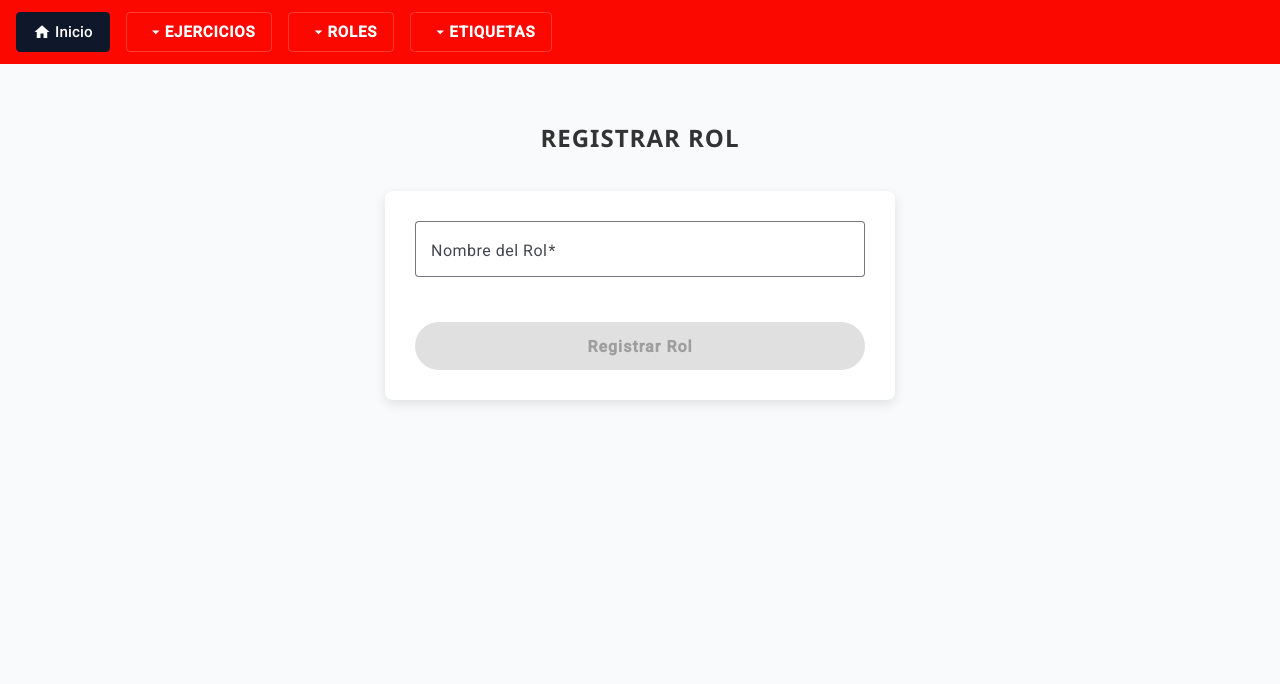
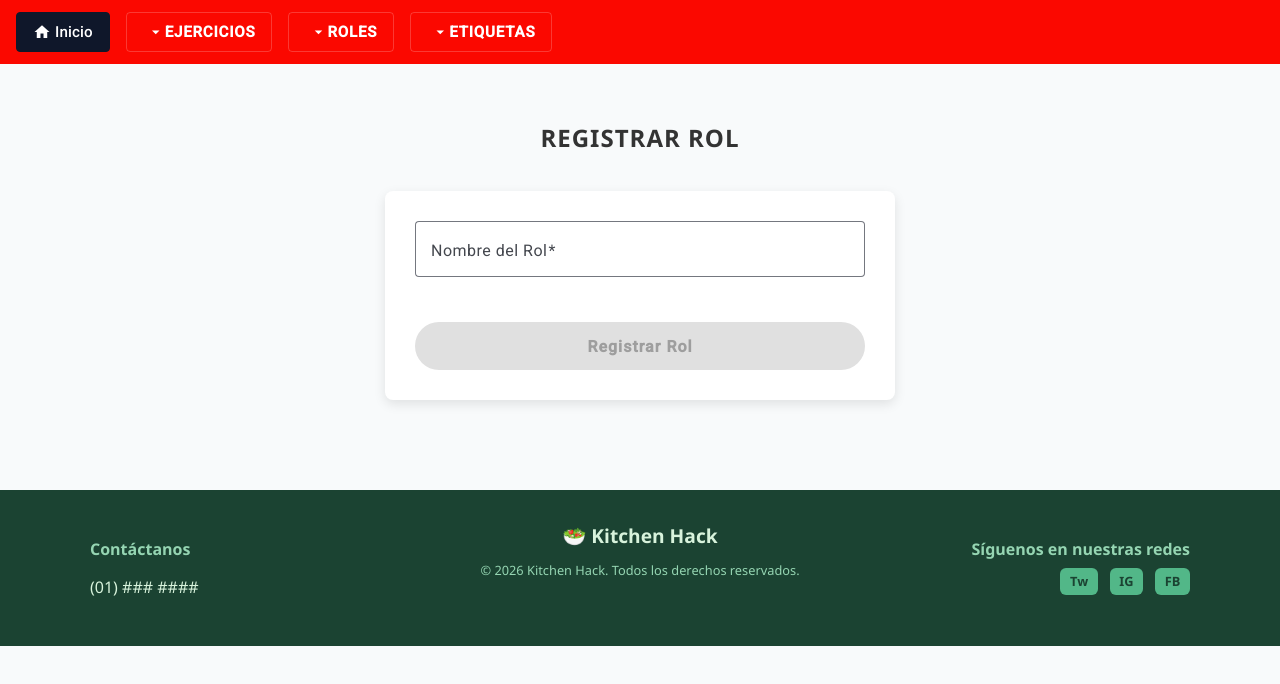
Before and after one commit to Jose192111/ArquiWeb_Grupo1_Front, an Angular app: page /roles/nuevo in a window 1280 px wide. Shown: the top 684 px of the page. Built offline with nearby package versions, Linux system fonts and the light colour scheme.

Commit message:
feat: add app shell layout with sticky navbar and footer

```diff
--- a/src/app/app.component.css
+++ b/src/app/app.component.css
@@ -0,0 +1,64 @@
+.app-footer {
+  background-color: #1b4332;
+  color: #d8f3dc;
+  padding: 2rem 1.5rem;
+  margin-top: 2rem;
+}
+
+.footer-inner {
+  max-width: 1100px;
+  margin: 0 auto;
+  display: flex;
+  justify-content: space-between;
+  align-items: flex-start;
+  gap: 2rem;
+  flex-wrap: wrap;
+}
+
+.footer-col {
+  flex: 1;
+  min-width: 160px;
+}
+
+.footer-col.center {
+  text-align: center;
+}
+
+.footer-col.right {
+  text-align: right;
+}
+
+.footer-title {
+  font-weight: 700;
+  margin-bottom: 0.5rem;
+  color: #95d5b2;
+}
+
+.footer-logo {
+  font-size: 1.2rem;
+  font-weight: 700;
+  display: block;
+  margin-bottom: 0.5rem;
+}
+
+.footer-copy {
+  font-size: 0.8rem;
+  color: #95d5b2;
+}
+
+.footer-redes {
+  display: flex;
+  gap: 0.75rem;
+  justify-content: flex-end;
+  margin-top: 0.5rem;
+}
+
+.footer-redes span {
+  background: #52b788;
+  color: #1b4332;
+  font-weight: 700;
+  font-size: 0.8rem;
+  padding: 0.3rem 0.6rem;
+  border-radius: 6px;
+  cursor: pointer;
+}
--- a/src/app/app.component.html
+++ b/src/app/app.component.html
@@ -1,2 +1,23 @@
 <app-menucomponent></app-menucomponent>
 <router-outlet></router-outlet>
+
+<footer class="app-footer">
+  <div class="footer-inner">
+    <div class="footer-col">
+      <p class="footer-title">Contáctanos</p>
+      <p>(01) ### ####</p>
+    </div>
+    <div class="footer-col center">
+      <span class="footer-logo">🥗 Kitchen Hack</span>
+      <p class="footer-copy">&copy; 2026 Kitchen Hack. Todos los derechos reservados.</p>
+    </div>
+    <div class="footer-col right">
+      <p class="footer-title">Síguenos en nuestras redes</p>
+      <div class="footer-redes">
+        <span>Tw</span>
+        <span>IG</span>
+        <span>FB</span>
+      </div>
+    </div>
+  </div>
+</footer>
```
